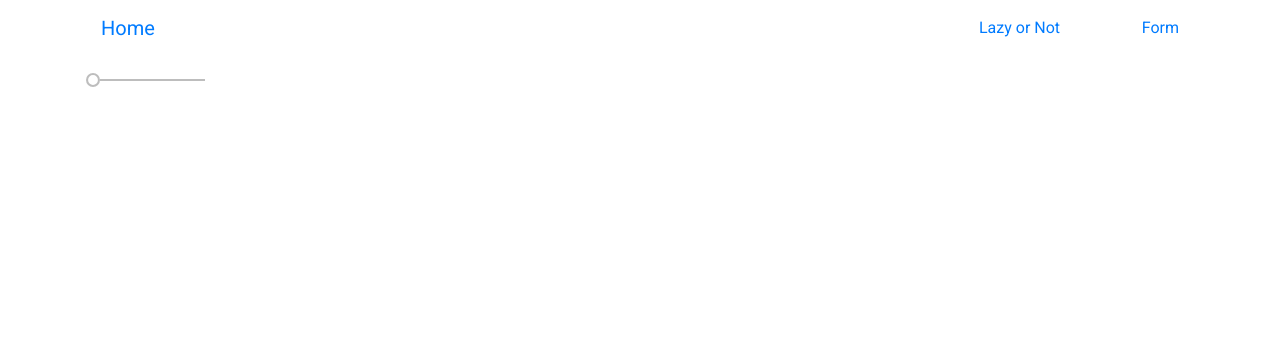
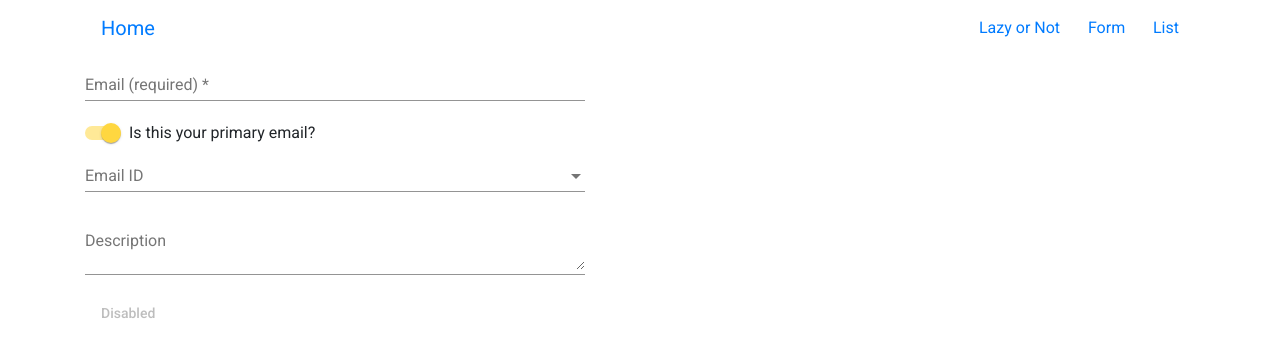
Before and after one commit to AlexLloyd89/AngularProject, an Angular app in the folder Alex-App/: page /form in a window 1280 px wide. Shown: the top 356 px of the page. Built offline with nearby package versions, Linux system fonts and the light colour scheme.

Commit message:
all routes done. Form is stlyed, captures user data & validates

```diff
--- a/Alex-App/src/app/app-routing.module.ts
+++ b/Alex-App/src/app/app-routing.module.ts
@@ -4,6 +4,7 @@ import { HomeComponent } from "./home/home.component";
 import { NotComponent } from "./lazyOrNot/not/not.component";
 import { LazyComponent } from "./lazyOrNot/lazy/lazy.component";
 import { FormComponent } from "./form/form.component";
+import { ListComponent } from "./list/list.component";
 
 const routes: Routes = [
   //Home route
@@ -23,7 +24,11 @@ const routes: Routes = [
       }
     ]
   },
+  //Form route
   { path: "form", component: FormComponent },
+  //List route
+  { path: "list", component: ListComponent },
+  //Catch all
   { path: "**", redirectTo: "" }
 ];
 
--- a/Alex-App/src/app/form/form.component.css
+++ b/Alex-App/src/app/form/form.component.css
@@ -0,0 +1,9 @@
+.example-form {
+  min-width: 150px;
+  max-width: 500px;
+  width: 100%;
+}
+
+.example-full-width {
+  width: 100%;
+}
--- a/Alex-App/src/app/form/form.component.html
+++ b/Alex-App/src/app/form/form.component.html
@@ -1 +1,34 @@
-<mat-slider min="1" max="100" step="1" value="1"></mat-slider>
+<form [formGroup]="myForm" (ngSubmit)="onSubmit(myForm)" class="example-form">
+  <mat-form-field class="example-full-width">
+    <input
+      matInput
+      placeholder="Email (required)"
+      formControlName="emailAddress"
+    />
+  </mat-form-field>
+
+  <mat-slide-toggle formControlName="isPrimary" [checked]="checked"
+    >Is this your primary email?</mat-slide-toggle
+  >
+
+  <mat-form-field class="example-full-width">
+    <mat-label>Email ID</mat-label>
+    <mat-select formControlName="emailTypeId">
+      <mat-option *ngFor="let item of selectValues" [value]="item.value">
+        {{ item.viewValue }}
+      </mat-option>
+    </mat-select>
+  </mat-form-field>
+
+  <mat-form-field class="example-full-width">
+    <textarea
+      matInput
+      placeholder="Description"
+      formControlName="description"
+    ></textarea>
+  </mat-form-field>
+
+  <button type="submit" [disabled]="!myForm.valid" mat-button color="primary">
+    {{ myForm.valid ? "Submit " : "Disabled" }}
+  </button>
+</form>
--- a/Alex-App/src/app/form/form.component.ts
+++ b/Alex-App/src/app/form/form.component.ts
@@ -1,15 +1,33 @@
-import { Component, OnInit } from '@angular/core';
+import { Component, OnInit } from "@angular/core";
+import { Validators, FormBuilder, FormGroup } from "@angular/forms";
 
 @Component({
-  selector: 'app-form',
-  templateUrl: './form.component.html',
-  styleUrls: ['./form.component.css']
+  selector: "app-form",
+  templateUrl: "./form.component.html",
+  styleUrls: ["./form.component.css"]
 })
 export class FormComponent implements OnInit {
+  myForm: FormGroup;
 
-  constructor() { }
+  selectValues: any[] = [
+    { value: "0", viewValue: "867" },
+    { value: "1", viewValue: "5309" },
+    { value: "2", viewValue: "1234" }
+  ];
+  checked: boolean = true;
+
+  constructor(private fb: FormBuilder) {}
 
   ngOnInit() {
+    this.myForm = this.fb.group({
+      emailAddress: ["", [Validators.required, Validators.email]],
+      isPrimary: [true, Validators.required],
+      emailTypeId: [null],
+      description: [""]
+    });
   }
 
+  onSubmit() {
+    console.log(this.myForm.value);
+  }
 }
--- /dev/null
+++ b/Alex-App/src/app/list/list.component.html
@@ -0,0 +1 @@
+<p>list works!</p>
--- /dev/null
+++ b/Alex-App/src/app/list/list.component.ts
@@ -0,0 +1,15 @@
+import { Component, OnInit } from '@angular/core';
+
+@Component({
+  selector: 'app-list',
+  templateUrl: './list.component.html',
+  styleUrls: ['./list.component.css']
+})
+export class ListComponent implements OnInit {
+
+  constructor() { }
+
+  ngOnInit() {
+  }
+
+}
--- a/Alex-App/src/app/navigation/navigation.component.html
+++ b/Alex-App/src/app/navigation/navigation.component.html
@@ -4,8 +4,9 @@
       <a [routerLink]="['/']" class="navbar-brand">Home</a>
     </div>
     <div class="navbar-default style">
-      <a [routerLink]="['/not']">Lazy or Not</a>
-      <a [routerLink]="['/form']">Form</a>
+      <a [routerLink]="['/not']">Lazy or Not </a>
+      <a [routerLink]="['/form']">Form </a>
+      <a [routerLink]="['/list']">List</a>
     </div>
   </div>
 </nav>
```
Also changed, not shown: Alex-App/src/app/app.module.ts (+15 -4 lines), Alex-App/src/app/list/list.component.css (added).
